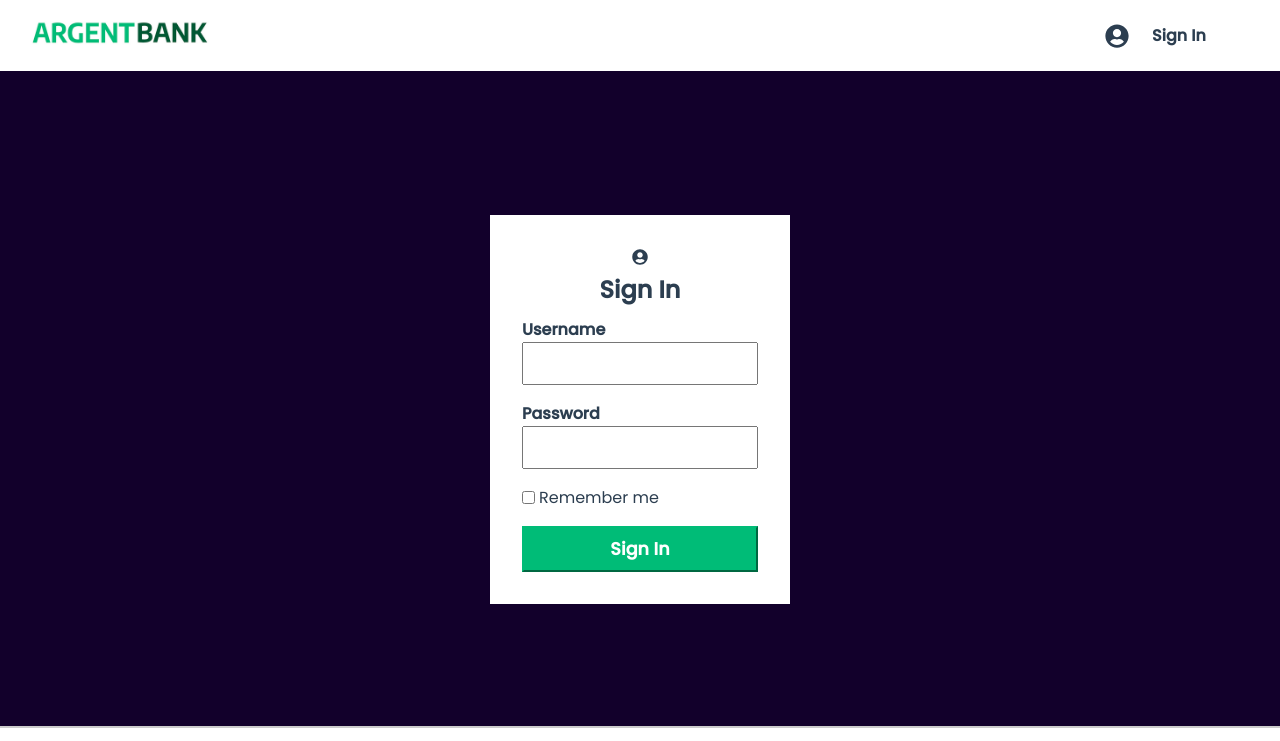
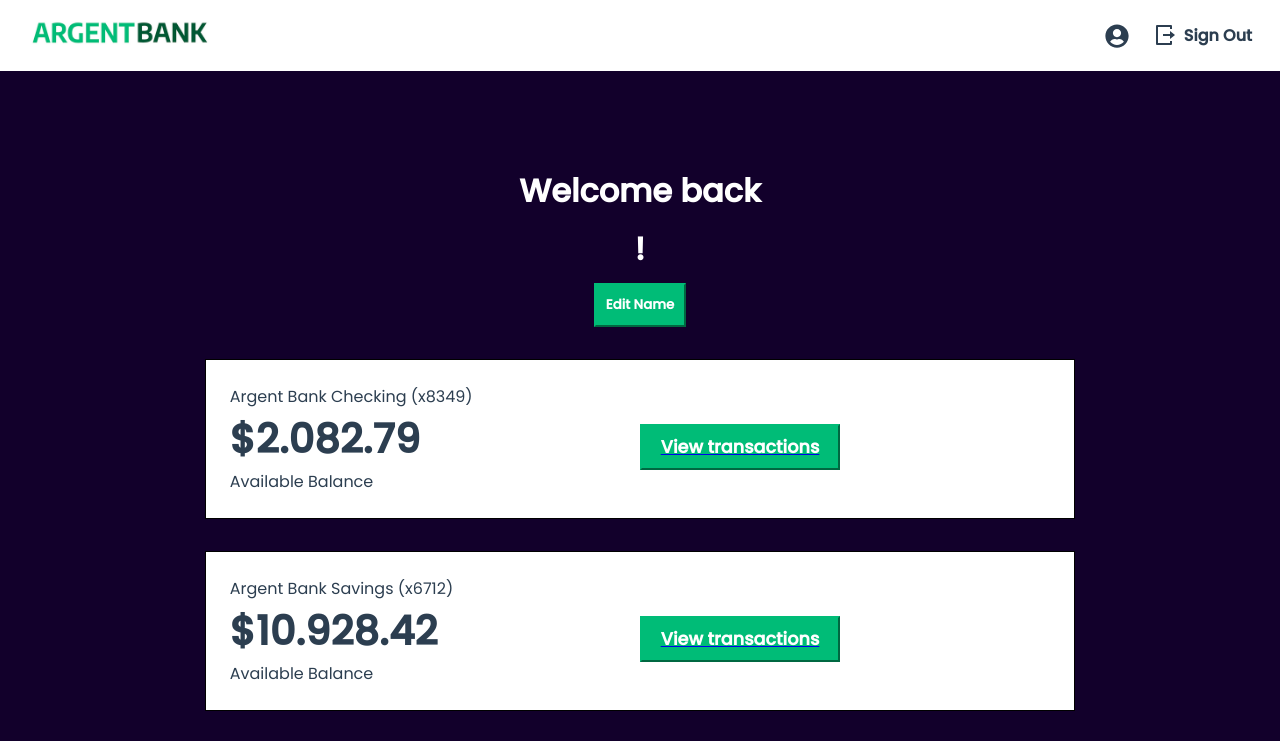
Before and after one commit to saadmontreuil/P13_ArgentBank, a React (Create React App) app: page /profile in a window 1280 px wide. Before the commit this address led to /login. Shown: the top 741 px of the page. Built offline with nearby package versions, Linux system fonts and the light colour scheme; no server answers; sample sign-in values are in the browser's storage.

Commit message:
Add PrivateRoute component to protect profile page
 and adding token to localStorage for when we refresh the page, we must remain logged in

```diff
--- a/src/App.js
+++ b/src/App.js
@@ -7,6 +7,7 @@ import Footer from './components/Footer/Footer';
 import LoginPage from './pages/Login/LoginPage';
 import ProfilePage from './pages/Profile/ProfilePage';
 import Error404 from './pages/Error/Error404Page';
+import PrivateRoute from './components/PrivateRoute/PrivateRoute';
 
 function App() {
   return (
@@ -15,13 +16,13 @@ function App() {
       <Routes>
         <Route path="/" element={<HomePage />} />
         <Route path="/login" element={<LoginPage />} />
-        <Route path="/profile" element={<ProfilePage />} />
+        <Route exact path="/" element={<PrivateRoute />}>
+          <Route exact path="/profile" element={<ProfilePage />} />
+        </Route>
         <Route path="*" element={<Error404 />} />
-
       </Routes>
       <Footer />
     </div>
-
   );
 }
 
--- a/src/components/Header/Header.module.css
+++ b/src/components/Header/Header.module.css
@@ -1,4 +1,4 @@
-.header {
+/* .header {
     color: #fff;
     margin-bottom: 2rem;
 }
@@ -51,3 +51,4 @@ input{
       margin-top: 1rem;
     }
   }
+   */
--- a/src/components/NavBar/NavBar.jsx
+++ b/src/components/NavBar/NavBar.jsx
@@ -15,6 +15,7 @@ export default function NavBar() {
 
   const handleSignOut = () => {
     dispatch(logout());
+    localStorage.removeItem('token');
     navigate('/');
   };
 
--- /dev/null
+++ b/src/components/PrivateRoute/PrivateRoute.jsx
@@ -0,0 +1,14 @@
+import React from 'react';
+import { Navigate, Outlet } from 'react-router-dom';
+
+function PrivateRoute() {
+  const token = localStorage.getItem('token');
+
+  return token ? (
+    <Outlet />
+  ) : (
+    <Navigate to="/login" />
+  );
+}
+
+export default PrivateRoute;
--- a/src/components/SignIn/SignIn.module.css
+++ /dev/null
@@ -1,46 +0,0 @@
-.button {
-    display: block;
-    width: 100%;
-    padding: 8px;
-    font-size: 1.1rem;
-    font-weight: bold;
-    margin-top: 1rem;
-    border-color: #00bc77;
-    background-color: #00bc77;
-    color: #fff;
-    text-decoration: none;
-  }
-
-  .content {
-    box-sizing: border-box;
-    background-color: white;
-    width: 300px;
-    margin: 0 auto;
-    margin-top: 3rem;
-    padding: 2rem;
-  }
-
-
-  .remember {
-    display: flex;
-  }
-
-  .remember label {
-    margin-left: 0.25rem;
-  }
-
-  .input {
-    display: flex;
-    flex-direction: column;
-    text-align: left;
-    margin-bottom: 1rem;
-  }
-
-  .input label {
-    font-weight: bold;
-  }
-
-  .input input {
-    padding: 5px;
-    font-size: 1.2rem;
-  }
--- a/src/pages/Login/LoginPage.jsx
+++ b/src/pages/Login/LoginPage.jsx
@@ -1,4 +1,4 @@
-import { React, useState } from 'react';
+import { React, useState, useEffect } from 'react';
 import { useDispatch } from 'react-redux';
 import { useNavigate } from 'react-router-dom';
 import { FaUserCircle } from 'react-icons/fa';
@@ -14,6 +14,14 @@ export default function LoginPage() {
   const dispatch = useDispatch();
   const navigate = useNavigate();
 
+  useEffect(() => {
+    const token = localStorage.getItem('token');
+    if (token) {
+      dispatch(login({ email: '', token }));
+      navigate('/profile');
+    }
+  }, []);
+
   function handleSubmit(event) {
     event.preventDefault();
 
@@ -22,6 +30,7 @@ export default function LoginPage() {
         console.log(response);
         if (response.status === 200) {
           dispatch(login({ email, token: response.body.token }));
+          localStorage.setItem('token', response.body.token);
           navigate('/profile');
         } else {
           setError({ status: true, message: response.message });
--- a/src/pages/Profile/ProfilePage.jsx
+++ b/src/pages/Profile/ProfilePage.jsx
@@ -22,7 +22,7 @@ export default function ProfilePage() {
       const fetchData = async () => {
         try {
           const response = await profileUser(token);
-          console.log(userProfileData);
+          console.log(response);
           dispatch(updateProfil(response.body));
           console.log(response);
         } catch (error) {
@@ -31,13 +31,12 @@ export default function ProfilePage() {
       };
       fetchData();
     }
-  }, [token, navigate]);
+  }, [token]);
 
   const handleSaveName = () => {
     updateUser(userProfileData.firstName, userProfileData.lastName, token)
       .then((response) => {
         console.log(response);
-        // setUserProfileData((prevData) => ({ ...prevData, firstName, lastName }));
         setIsEditingName(false);
       }).catch((error) => {
         console.log(error);
@@ -54,11 +53,16 @@ export default function ProfilePage() {
   const handleLastNameChange = (e) => {
     dispatch(updateProfil({ ...userProfileData, lastName: e.target.value }));
   };
+  console.log(userProfileData);
 
   return (
     <div className="main">
       <div className={styles.dark}>
         <div className={styles.header}>
+          <h1>
+            Welcome back
+            <br />
+          </h1>
           {isEditingName ? (
             <div className={styles.editName}>
               <div className={styles.inputName}>
@@ -81,8 +85,6 @@ export default function ProfilePage() {
           ) : (
             <>
               <h1>
-                Welcome back
-                <br />
                 {userProfileData?.firstName} {userProfileData?.lastName}!
               </h1>
               <button type="submit" className={styles.button} onClick={() => setIsEditingName(true)}> Edit Name</button>
--- a/src/service/redux/authSlice.js
+++ b/src/service/redux/authSlice.js
@@ -5,6 +5,7 @@ const initialState = {
   token: null,
   firstName: null,
   lastName: null,
+  isLogged: false,
 };
 
 const authSlice = createSlice({
@@ -15,12 +16,14 @@ const authSlice = createSlice({
       const { email, token } = action.payload;
       state.email = email;
       state.token = token;
+      state.isLogged = true;
     },
     logout(state) {
       state.email = null;
       state.token = null;
       state.firstName = null;
       state.lastName = null;
+      state.isLogged = false;
     },
     updateProfil(state, action) {
       const { firstName, lastName } = action.payload;
```
Also changed, not shown: src/components/Header/Header.jsx (+67 -66 lines), src/components/SignIn/SignIn.jsx (deleted, +0 -34 lines).
